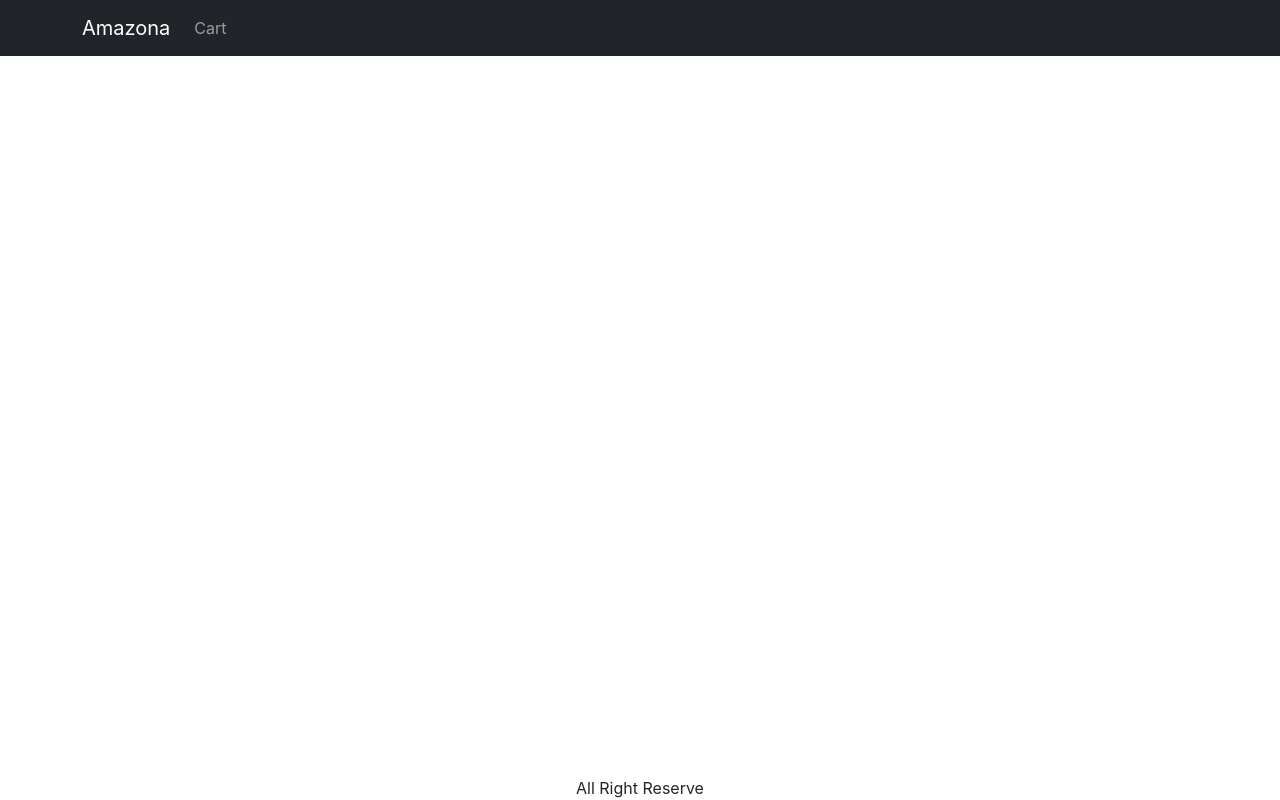
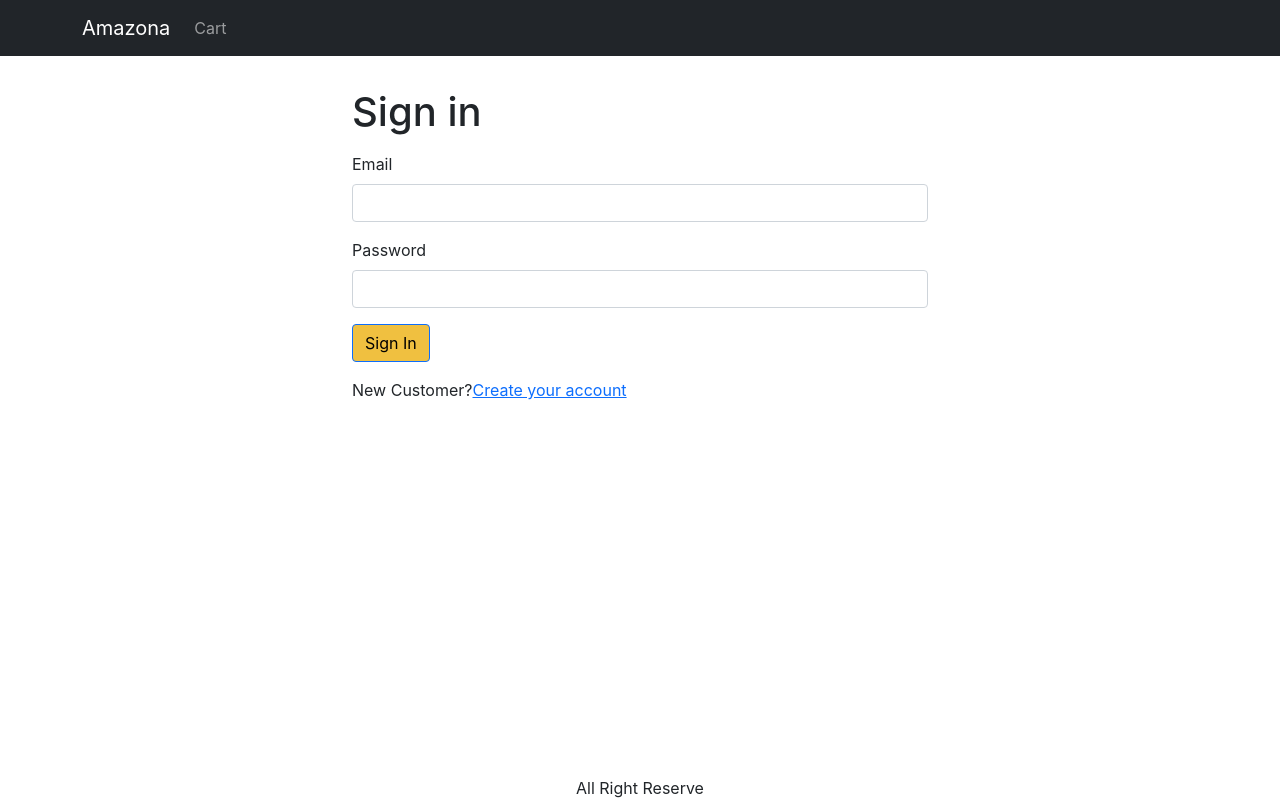
Before and after one commit to Tarikul01/mern-amazon, a React (Create React App) app in the folder frontend/: page /signin in a window 1280 px wide. Built offline with nearby package versions, Linux system fonts and the light colour scheme.

Commit message:
complete signin form  design

```diff
--- a/frontend/src/App.js
+++ b/frontend/src/App.js
@@ -10,6 +10,7 @@
 import Badge from 'react-bootstrap/Badge';
 import {Store} from './Store';
 import CartScreen from './screens/CartScreen';
+import SignInScreen from './screens/SignInScreen';
 
 const App = () => {
 	const {state}=useContext(Store);
@@ -43,6 +44,7 @@
 							/>
 							<Route path='/' element={<HomeScreen />} />
 							<Route path="/cart" element={<CartScreen/>} />
+							<Route path='/signin' element={<SignInScreen/>} />
 						</Routes>
 
 					</Container>
--- a/frontend/src/index.css
+++ b/frontend/src/index.css
@@ -50,3 +50,6 @@
 .img-thumbnail{
   height: 80px;
 }
+.small-container{
+  max-width:600px;
+}
--- a/frontend/src/screens/CartScreen.js
+++ b/frontend/src/screens/CartScreen.js
@@ -11,7 +11,7 @@
 import axios from 'axios'
 
 const CartScreen = () => {
-	const navigate=useNavigate;
+	const navigate=useNavigate();
 	const { state, dispatch: ctxDispath } = useContext(Store);
 	const {
 		cart: { cartItems },
--- /dev/null
+++ b/frontend/src/screens/SignInScreen.js
@@ -0,0 +1,38 @@
+import React from 'react';
+import Button from 'react-bootstrap/Button';
+import Container from 'react-bootstrap/Container';
+import Form from 'react-bootstrap/Form';
+import { Helmet } from 'react-helmet-async';
+import { Link, useLocation } from 'react-router-dom';
+const SignInScreen = () => {
+	const { search } = useLocation();
+	const redirectURL = new URLSearchParams(search).get('redirect');
+	const redirect = redirectURL ? redirectURL : '/';
+	return (
+		<Container className='small-container'>
+			<Helmet>Sign In</Helmet>
+			<h1 className='my-3'>Sign in</h1>
+			<Form>
+				<Form.Group className='mb-3' controlId='email'>
+					<Form.Label>Email</Form.Label>
+					<Form.Control type='email' required />
+				</Form.Group>
+				<Form.Group className='mb-3' controlId='email'>
+					<Form.Label>Password</Form.Label>
+					<Form.Control type='password' required />
+				</Form.Group>
+				<div className='mb-3'>
+					<Button type='button'>Sign In</Button>
+				</div>
+			</Form>
+			<div className='mb-3'>
+				New Customer?{''}
+				<Link to={`/signup?redirect=${redirect}`}>
+					Create your account
+				</Link>
+			</div>
+		</Container>
+	);
+};
+
+export default SignInScreen;
```
Also changed, not shown: 1 other file (tests, documents, lock files or other folders).
